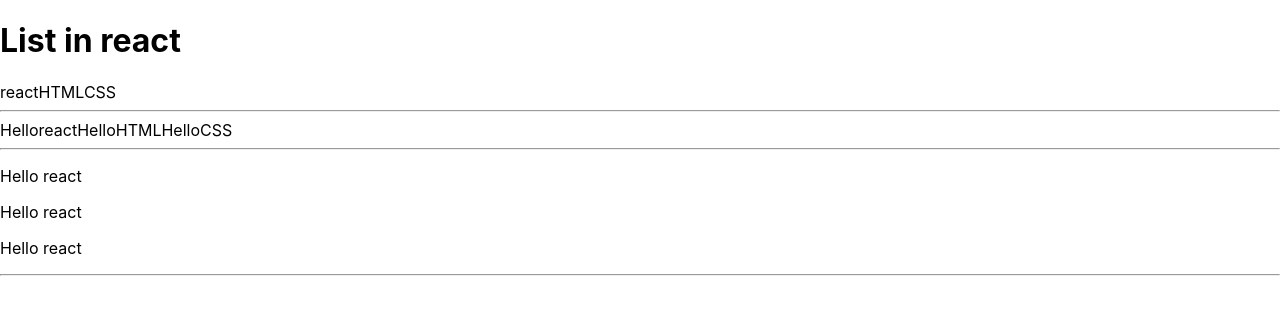
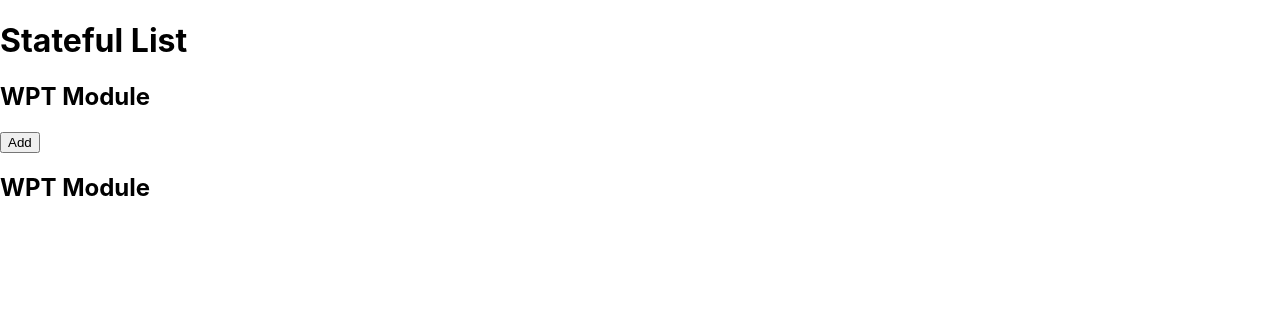
Before and after one commit to Hrishikesh-Dhormare/third-react-app, a React (Create React App) app: page / in a window 1280 px wide. Shown: the top 314 px of the page. Built offline with nearby package versions, Linux system fonts and the light colour scheme.

Commit message:
adding new item in list

```diff
--- a/src/App.js
+++ b/src/App.js
@@ -1,28 +1,32 @@
+// Clone of list
+// let newlist = [...list];
 
 
+const { useState } = require("react");
+
 function App() {
-  return (
+  return(
     <>
-      <h1></h1>
+      <h1>Stateful List</h1>
       <ListDemo/>
     </>
   );
 }
 
 function ListDemo() {
-  let data = "List in react";
-  let list = ["react", "HTML", "CSS"];
+  let[list, setList] = useState(["WPT Module"]);
+  let newElement = [...list];
+  let addItem =()=>{
+    let newList = [...list, "React", "HTML", "CSS"];
+    // list.push("CDAC");
+    setList(newList);
 
-  return (
+  }
+  return(
     <>
-     <h1>{data}</h1>
-     {list.map((item) => item)} {/* reactHTMLCSS */}
-
-     <hr />
-     {list.map((item) => "Hello" + item)} {/*HelloreactHelloHTMLHelloCSS*/}
-     <hr />
-     {list.map((item) => (<><p>Hello {list[0]}</p></>))}
-     <hr />
+    <h2>{list.map((item)=> item+" ")}</h2>
+     <input type="button" value="Add" onClick={addItem} />
+     <h2>{list.map((item)=> item+" ")}</h2>
     </>
   );
 }
```
